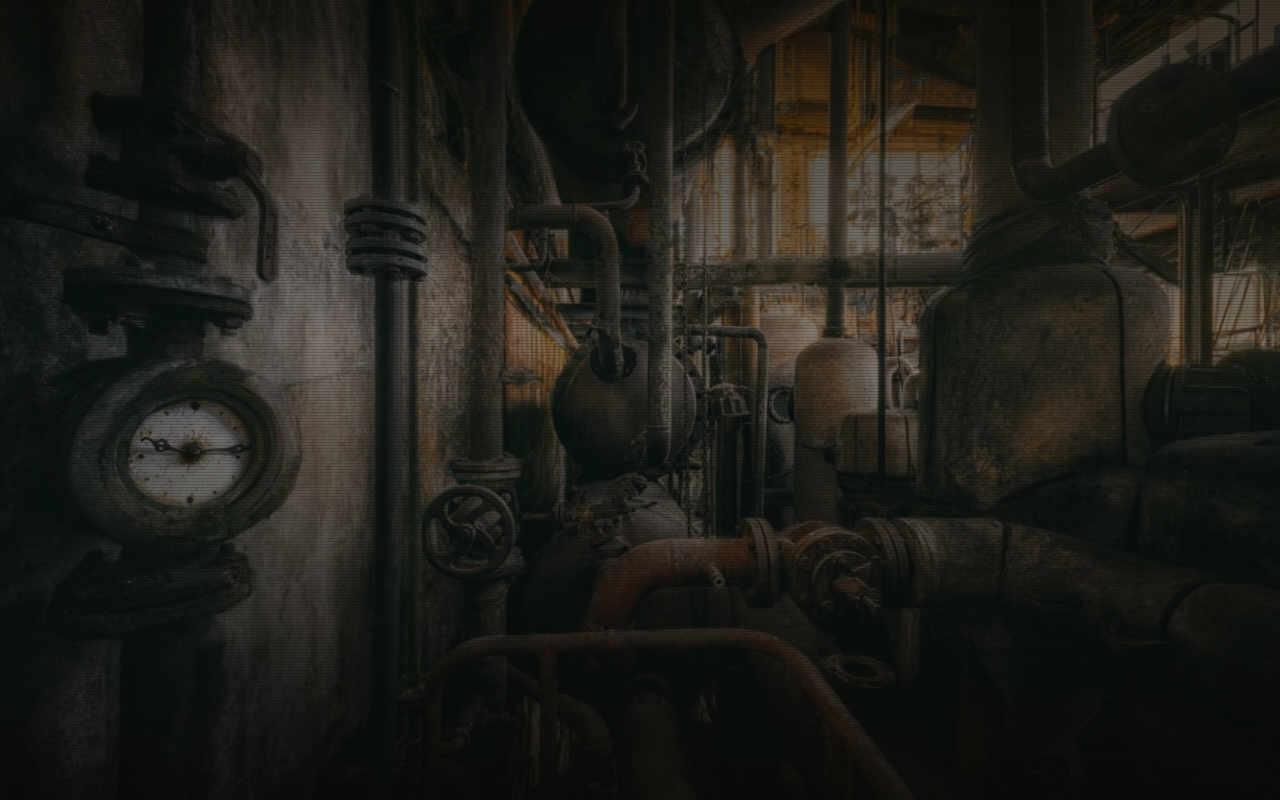
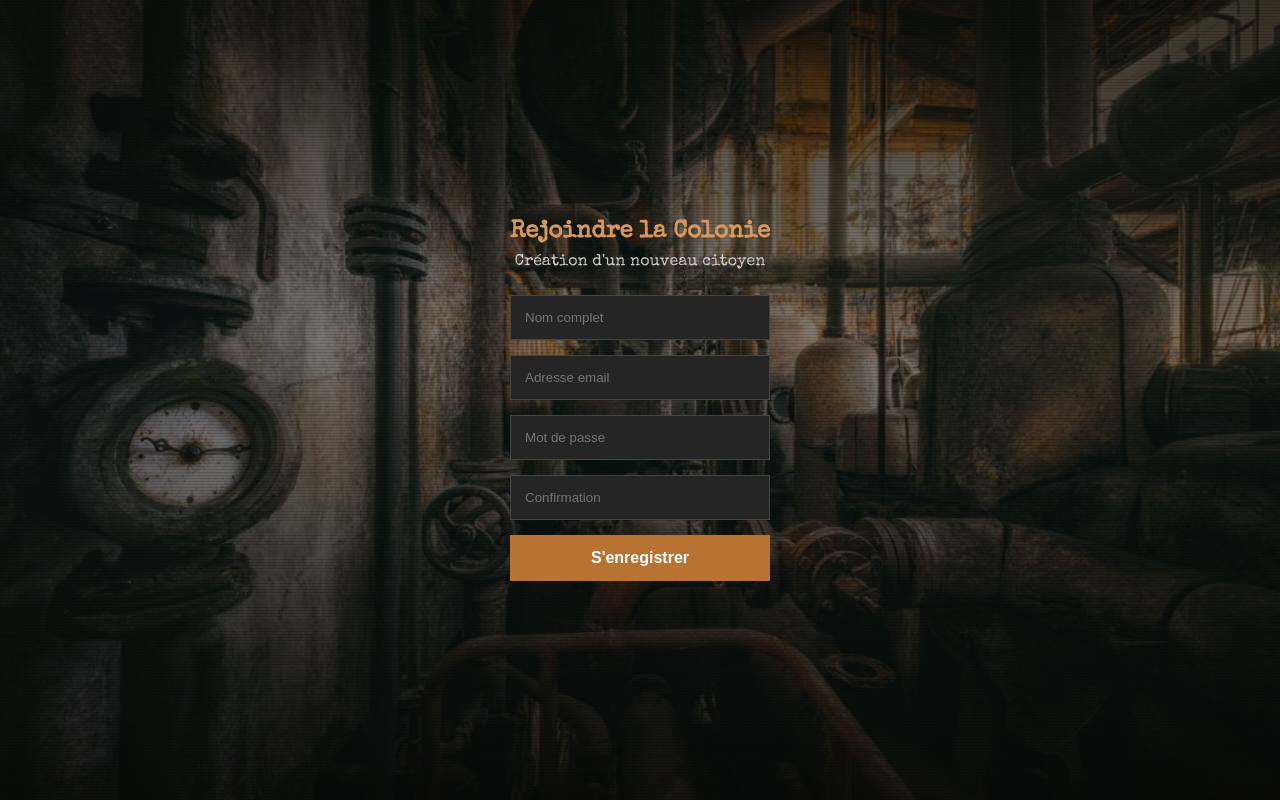
Before and after one commit to Leaph-ai/FullstackCendresVapeur, a React (Vite) app in the folder frontend/: page /register in a window 1280 px wide. Before the commit this address had no page. Built offline with nearby package versions, Linux system fonts and the light colour scheme.

Commit message:
feat: creation page oublie mot de pase et creation de compte

```diff
--- a/frontend/src/App.tsx
+++ b/frontend/src/App.tsx
@@ -1,6 +1,8 @@
 import '@cv/styles/index.css';
 import { Route, Routes } from 'react-router-dom';
 import Login from './login';
+import Register from './register';
+import ForgotPassword from './forgotPassword';
 
 function Home() {
   return (
@@ -19,6 +21,9 @@ function App() {
     <Routes>
       <Route path="/" element={<Home />} />
       <Route path="/login" element={<Login />} />
+      <Route path="/register" element={<Register />} />
+      <Route path="/forgot-password" element={<ForgotPassword />} />
+
     </Routes>
   );
 }
--- /dev/null
+++ b/frontend/src/forgotPassword.css
@@ -0,0 +1,40 @@
+.forgot-page {
+  min-height: 100vh;
+  display: flex;
+  justify-content: center;
+  align-items: center;
+  background: transparent;
+}
+
+.forgot-container h1 {
+  color: #d8975b;
+  text-align: center;
+  margin-bottom: 15px;
+}
+
+.forgot-container p {
+  text-align: center;
+  color: #ccc;
+  margin-bottom: 25px;
+}
+
+.forgot-form {
+  display: flex;
+  flex-direction: column;
+  gap: 15px;
+}
+
+.forgot-form input {
+  padding: 14px;
+  background: #252525;
+  border: 1px solid #444;
+  color: white;
+}
+
+.forgot-form button {
+  padding: 14px;
+  border: none;
+  background: #b87333;
+  color: white;
+  cursor: pointer;
+}
--- /dev/null
+++ b/frontend/src/forgotPassword.tsx
@@ -0,0 +1,32 @@
+import './forgotPassword.css'
+
+function ForgotPassword() {
+  return (
+    <section className="forgot-page">
+      <div className="forgot-container">
+
+        <h1>Mot de passe oublié</h1>
+
+        <p>
+          Un code de récupération sera envoyé.
+        </p>
+
+        <form className="forgot-form">
+
+          <input
+            type="email"
+            placeholder="citoyen@colonie.fr"
+          />
+
+          <button type="submit">
+            Envoyer
+          </button>
+
+        </form>
+
+      </div>
+    </section>
+  )
+}
+
+export default ForgotPassword
--- a/frontend/src/login.css
+++ b/frontend/src/login.css
@@ -8,21 +8,11 @@
 
 .login-page {
   min-height: 100vh;
-
-  background:
-    linear-gradient(
-      rgba(0,0,0,.85),
-      rgba(0,0,0,.9)
-    ),
-    url("https://images.unsplash.com/photo-1511818966892-d7d671e672a2");
-
-  background-size: cover;
-  background-position: center;
-
   display: flex;
   justify-content: center;
   align-items: center;
   padding: 20px;
+  background: transparent;
 }
 
 .login-container {
--- /dev/null
+++ b/frontend/src/register.css
@@ -0,0 +1,40 @@
+.register-page {
+  min-height: 100vh;
+  display: flex;
+  justify-content: center;
+  align-items: center;
+  background: transparent;
+}
+
+.register-container h1 {
+  color: #d8975b;
+  text-align: center;
+  margin-bottom: 10px;
+}
+
+.subtitle {
+  text-align: center;
+  color: #ccc;
+  margin-bottom: 25px;
+}
+
+.register-form {
+  display: flex;
+  flex-direction: column;
+  gap: 15px;
+}
+
+.register-form input {
+  padding: 14px;
+  background: #252525;
+  border: 1px solid #444;
+  color: white;
+}
+
+.register-form button {
+  padding: 14px;
+  border: none;
+  background: #b87333;
+  color: white;
+  cursor: pointer;
+}
--- /dev/null
+++ b/frontend/src/register.tsx
@@ -0,0 +1,47 @@
+import './register.css';
+
+function Register() {
+  return (
+    <section className="register-page">
+      <div className="register-container">
+
+        <h1>Rejoindre la Colonie</h1>
+
+        <p className="subtitle">
+          Création d'un nouveau citoyen
+        </p>
+
+        <form className="register-form">
+
+          <input
+            type="text"
+            placeholder="Nom complet"
+          />
+
+          <input
+            type="email"
+            placeholder="Adresse email"
+          />
+
+          <input
+            type="password"
+            placeholder="Mot de passe"
+          />
+
+          <input
+            type="password"
+            placeholder="Confirmation"
+          />
+
+          <button type="submit">
+            S'enregistrer
+          </button>
+
+        </form>
+
+      </div>
+    </section>
+  )
+}
+
+export default Register
```
